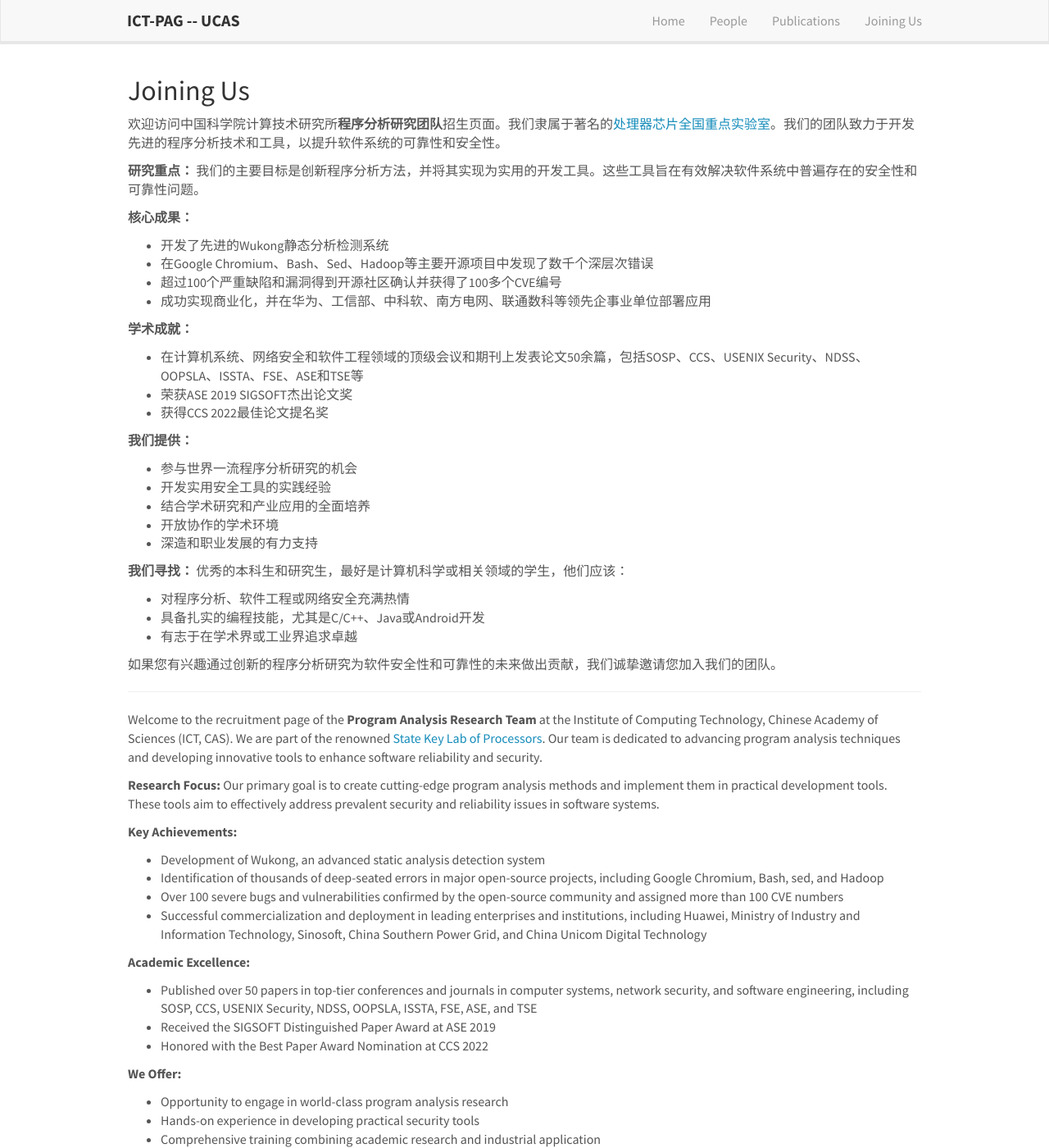
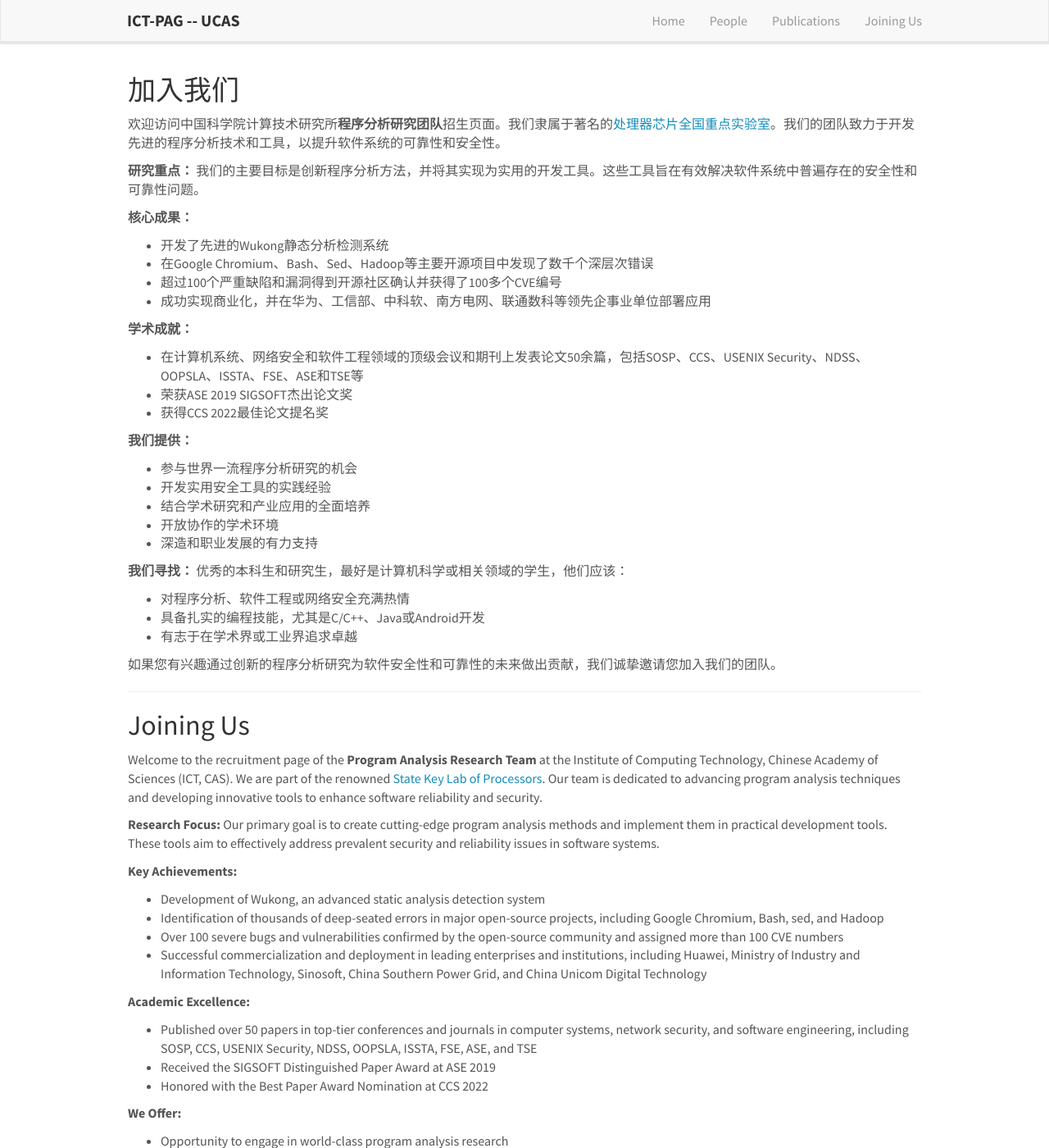
Before and after one commit to ict-pag/ict-pag.github.io, a Jekyll site: the page built from _pages/joining.md, in a window 1280 px wide and 1400 px high. Shown: the whole window at 82% size. Built offline with Jekyll 4.4.1, drawn with Linux system fonts in a browser that asks for light colours; nearby versions of some CDN libraries.

Commit message:
Update joining.md

```diff
--- a/_pages/joining.md
+++ b/_pages/joining.md
@@ -6,7 +6,7 @@ sitemap: false
 permalink: /joining/
 ---
 
-## Joining Us
+## 加入我们
 
 欢迎访问中国科学院计算技术研究所**程序分析研究团队**招生页面。我们隶属于著名的[处理器芯片全国重点实验室](https://sklp.ict.ac.cn/)。我们的团队致力于开发先进的程序分析技术和工具，以提升软件系统的可靠性和安全性。
 
```
Also changed, not shown: other parts of _pages/joining.md (+1 -1 lines).
